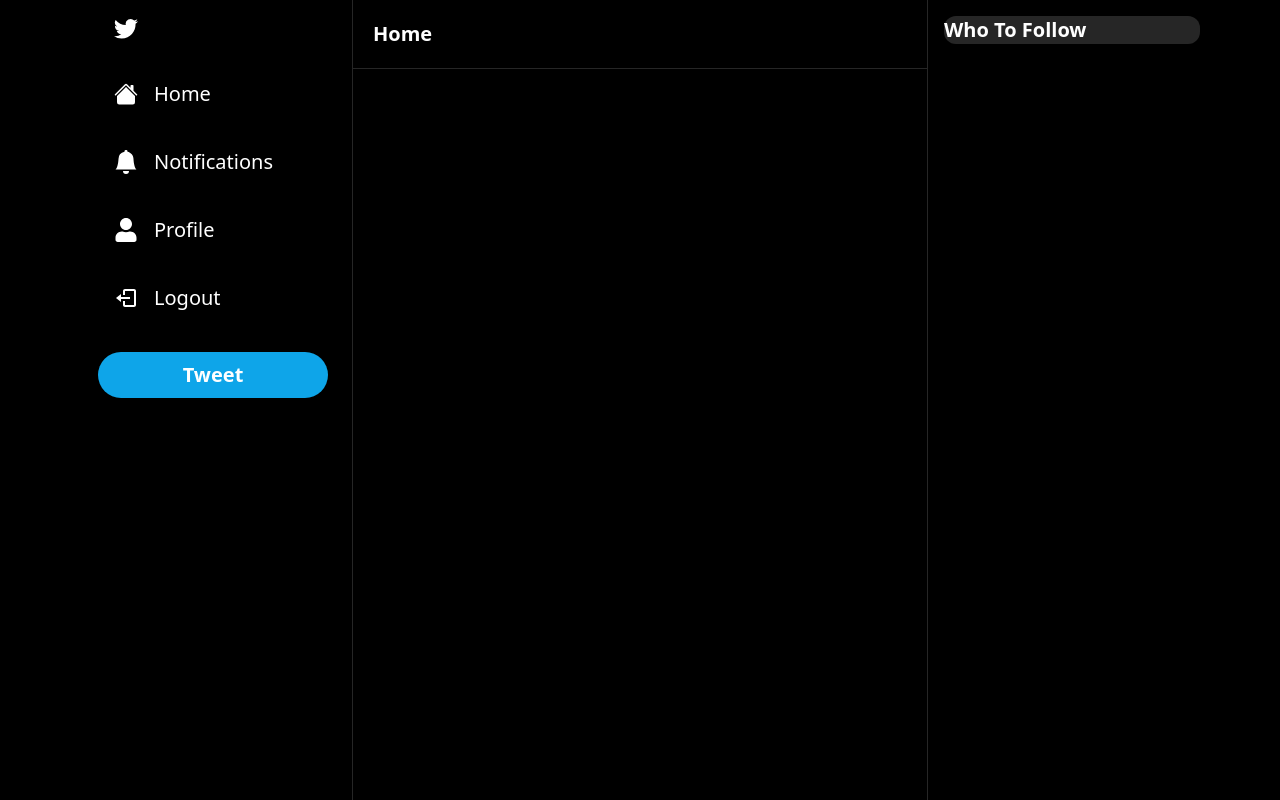
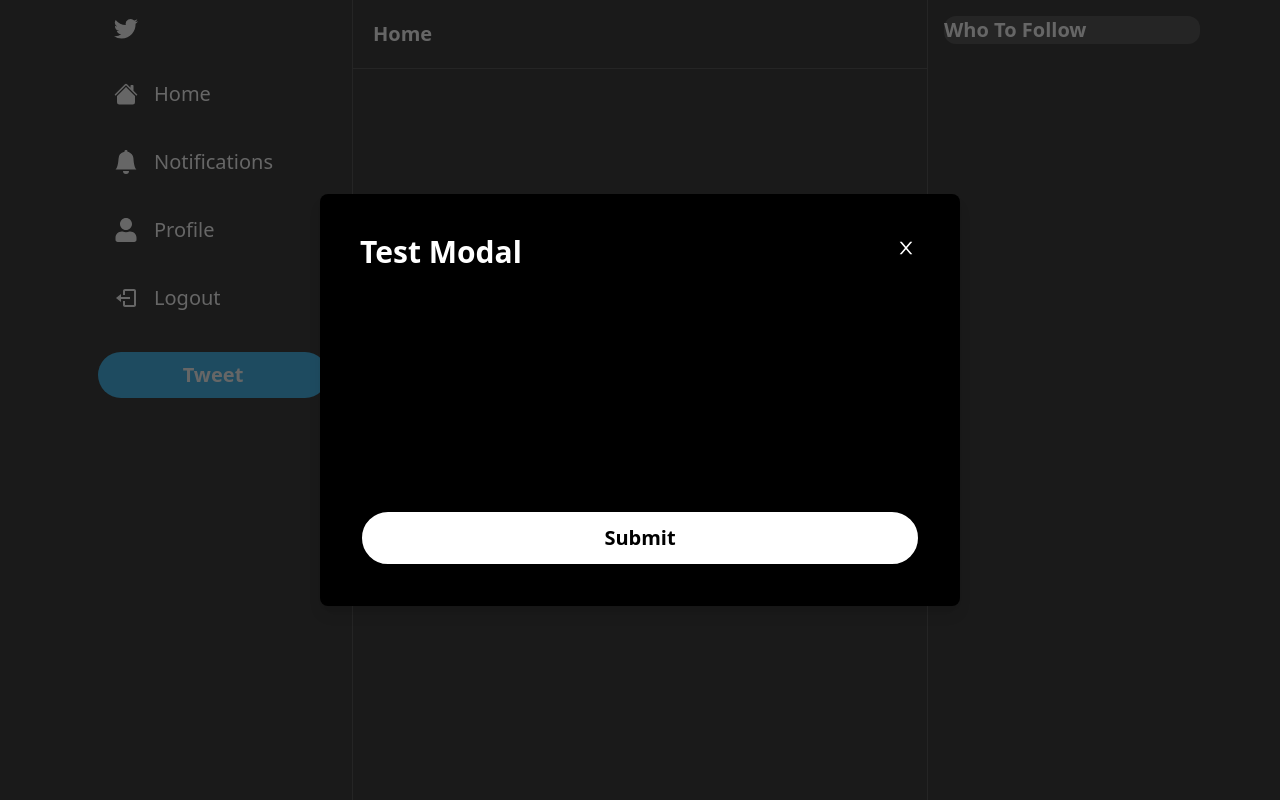
Before and after one commit to kunalg12/twitter-clone, a Next.js app: page / in a window 1280 px wide. Built offline with nearby package versions, Linux system fonts and the light colour scheme.

Commit message:
header footer added in modal

```diff
--- /dev/null
+++ b/components/Button.tsx
@@ -0,0 +1,44 @@
+import React from "react";
+
+interface ButtonProps {
+  label: string;
+  secondary?: boolean;
+  fullwidth?: boolean;
+  large?: boolean;
+  onClick?: () => void;
+  disabled?: boolean;
+  outlined?: boolean;
+}
+
+const Button: React.FC<ButtonProps> = ({
+  label,
+  secondary,
+  fullwidth,
+  large,
+  onClick,
+  disabled,
+  outlined,
+}) => {
+  return (
+    <button
+      className={`
+     disabled:opacity-70 disabled:cursor-not-allowed rounded-full font-semibold hover:opacity-80 transition border-2 ${
+       fullwidth ? "w-full" : "w-fit"
+     } ${secondary ? "bg-white" : "bg-sky-500"} ${
+        secondary ? "text-black" : "text-white"
+      } ${secondary ? "bg-white" : "bg-sky-500"}
+      ${secondary ? "border-black" : "border-sky-500"}
+      ${large ? "text-xl" : "text-md"}
+      ${large ? "px-5" : "px-4"}
+      ${large ? "py-3" : "py-2"}
+      ${outlined ? "bg-transparent" : ""}
+      ${outlined ? "border-white" : ""}
+      ${outlined ? "text-white" : ""}
+      `}
+    >
+      {label}
+    </button>
+  );
+};
+
+export default Button;
--- /dev/null
+++ b/components/Modal.tsx
@@ -0,0 +1,144 @@
+import { useCallback } from "react";
+import { AiOutlineClose } from "react-icons/ai";
+import Button from "./Button";
+
+interface ModalProps {
+  isOpen: boolean;
+  onClose: () => void;
+  onSubmit: () => void;
+  title?: string;
+  body?: React.ReactElement;
+  footer?: React.ReactElement;
+  actionLabel: string;
+  disabled?: boolean;
+}
+
+const Modal: React.FC<ModalProps> = ({
+  isOpen,
+  onClose,
+  onSubmit,
+  title,
+  body,
+  footer,
+  actionLabel,
+  disabled,
+}) => {
+  const handleClose = useCallback(() => {
+    if (disabled) {
+      return;
+    }
+    onClose();
+  }, [disabled, onClose]);
+
+  const handleSubmit = useCallback(() => {
+    if (disabled) {
+      return;
+    }
+    onSubmit();
+  }, [disabled, onSubmit]);
+
+  if (!isOpen) {
+    return null;
+  }
+  return (
+    <>
+      <div
+        className="
+        justify-center
+        items-center
+        flex
+        overflow-x-hidden
+        overflow-y-auto
+        fixed
+        inset-0
+        z-50
+        outline-none
+        focus:outline-none
+        bg-neutral-800
+        bg-opacity-70
+        "
+      >
+        <div
+          className="
+            realtive
+            w-full
+            lg:w-3/6
+            my-6
+            mx-auto
+            lg:max-w-3xl
+            h-4
+            lg:h-auto
+            "
+        >
+          {/* CONTENT */}
+          <div
+            className="
+            h-full
+            lg:h-auto
+            border-0
+            rounded-lg
+            shadow-lg
+            relative
+            flex
+            flex-col
+            w-full
+            bg-black
+            outline-none
+            focus:outline-none
+            "
+          >
+            {/* HEADER */}
+            <div
+              className="
+            flex
+            items-start
+            justify-between
+            p-10
+            rounded-t
+            "
+            >
+              <h3 className="text-3xl font-semibold text-white">{title}</h3>
+              <button
+                onClick={handleClose}
+                className="
+            p-1
+            ml-auto
+            border-0
+            text-white
+            hover:opacity-70
+            transition
+            "
+              >
+                <AiOutlineClose size={20} />
+              </button>
+            </div>
+            {/* BODY */}
+            <div
+              className="
+            realtive
+            p-20
+            flex-auto
+            "
+            >
+              {body}
+            </div>
+            {/* FOOTER */}
+            <div className="flex flex-col gap-2 p-10">
+              <Button
+                disabled={disabled}
+                label={actionLabel}
+                secondary
+                fullwidth
+                large
+                onClick={handleSubmit}
+              />
+              {footer}
+            </div>
+          </div>
+        </div>
+      </div>
+    </>
+  );
+};
+
+export default Modal;
--- a/pages/_app.tsx
+++ b/pages/_app.tsx
@@ -1,11 +1,15 @@
 import '../styles/globals.css'
+import Layout from '../components/Layout'
 import type { AppProps } from 'next/app'
-import Layout from '../components/Layout'
+import Modal from '../components/Modal'
 
 export default function App({ Component, pageProps }: AppProps) {
   return (
+    <>
+    <Modal actionLabel='Submit' isOpen title='Test Modal'/>
      <Layout>
       <Component {...pageProps}/>
      </Layout>
+     </>
      )
 }
```
